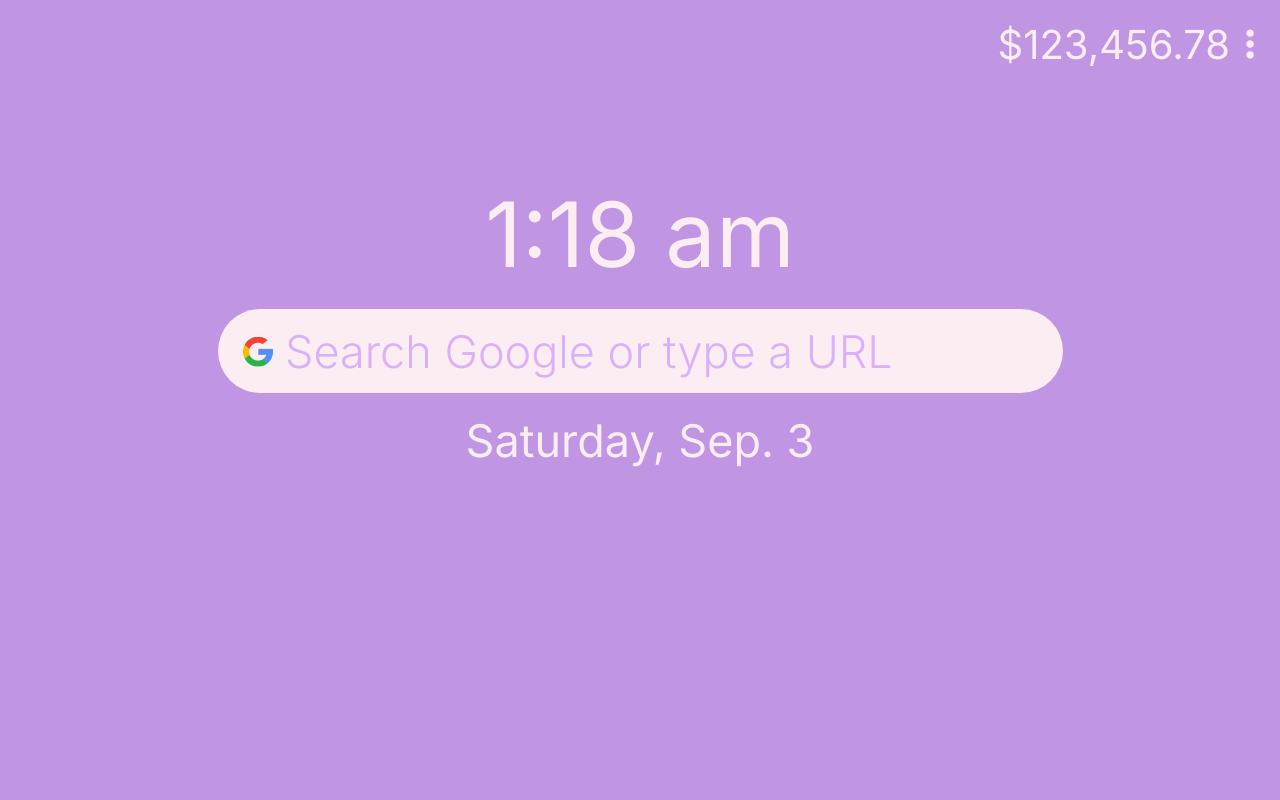
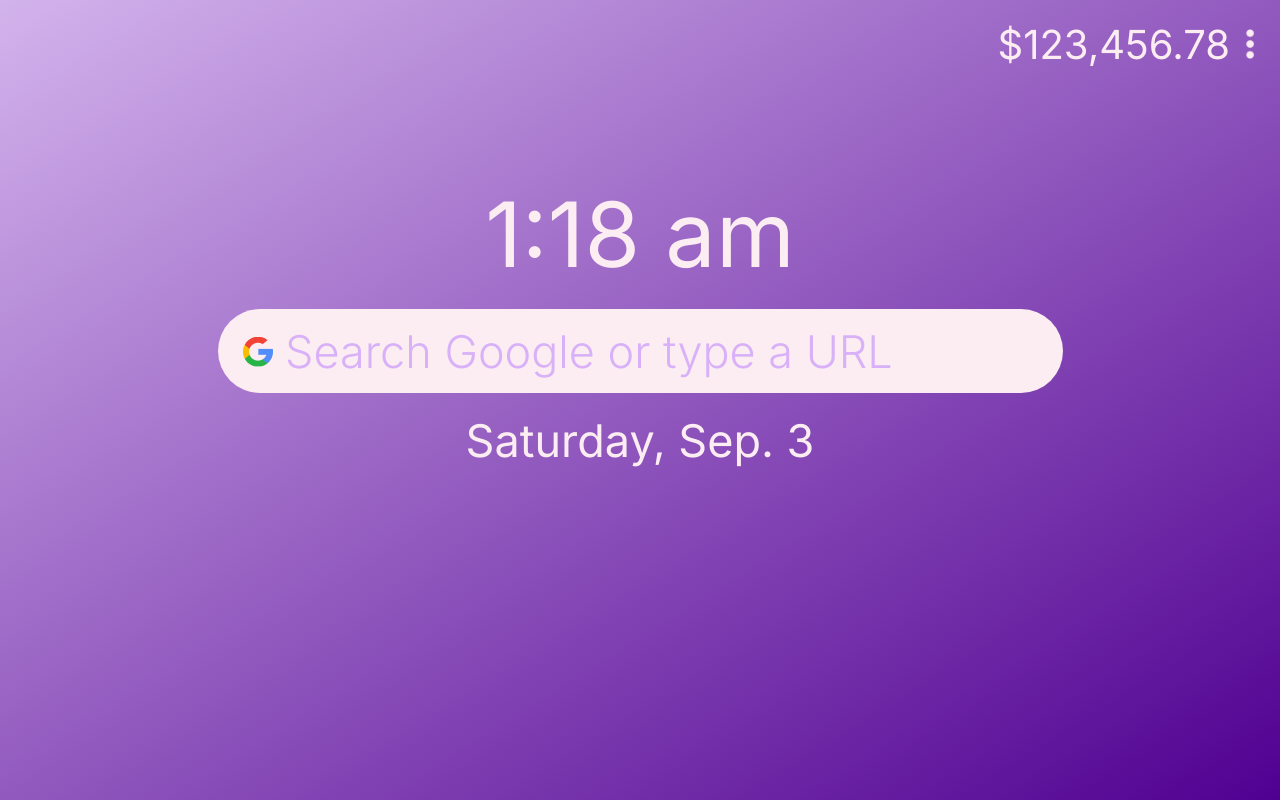
Before and after one commit to tabgender/tabgender.github.io, a plain HTML site: page index.html in a window 1280 px wide. Drawn offline with Linux system fonts and the light colour scheme.

Commit message:
Added linear gradient

```diff
--- a/style.css
+++ b/style.css
@@ -2,6 +2,7 @@ body {
 
 	font-family: Inter, serif;
 	background: rgba(192, 149, 228, 1);
+	background: linear-gradient(to bottom right, rgb(211, 179, 236), rgb(80, 0, 145));
 	overflow-x: hidden;
 	overflow-y: hidden;
 
```
